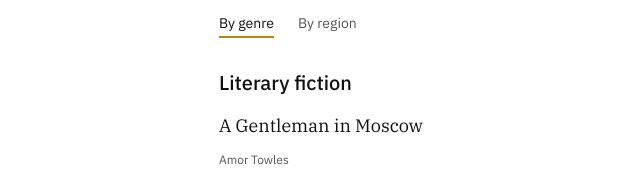
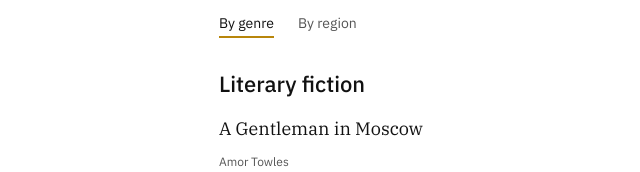
Before and after one commit to sidikasehgal/personal-website, an Eleventy site: page src/bookshelf/index.njk in a window 1280 px wide. Shown: the part 628-800 px from the top of the page, 71-711 px from the left. Built offline with nearby package versions, Linux system fonts and the light colour scheme; Eleventy itself is replaced by a stand-in of ours; files that its build step writes are made by us from their sources.

Commit message:
Update index.njk

```diff
--- a/src/bookshelf/index.njk
+++ b/src/bookshelf/index.njk
@@ -174,7 +174,7 @@ permalink: /bookshelf/
 .shelf-group__heading {
     font-family: var(--font-heading);
     font-weight: 500;
-    font-size: clamp(17px, 1vw + 12px, 20px);
+    font-size: clamp(19px, 1vw + 15px, 22px);
     color: var(--text);
     margin: 0 0 var(--space-2);
   }
```
